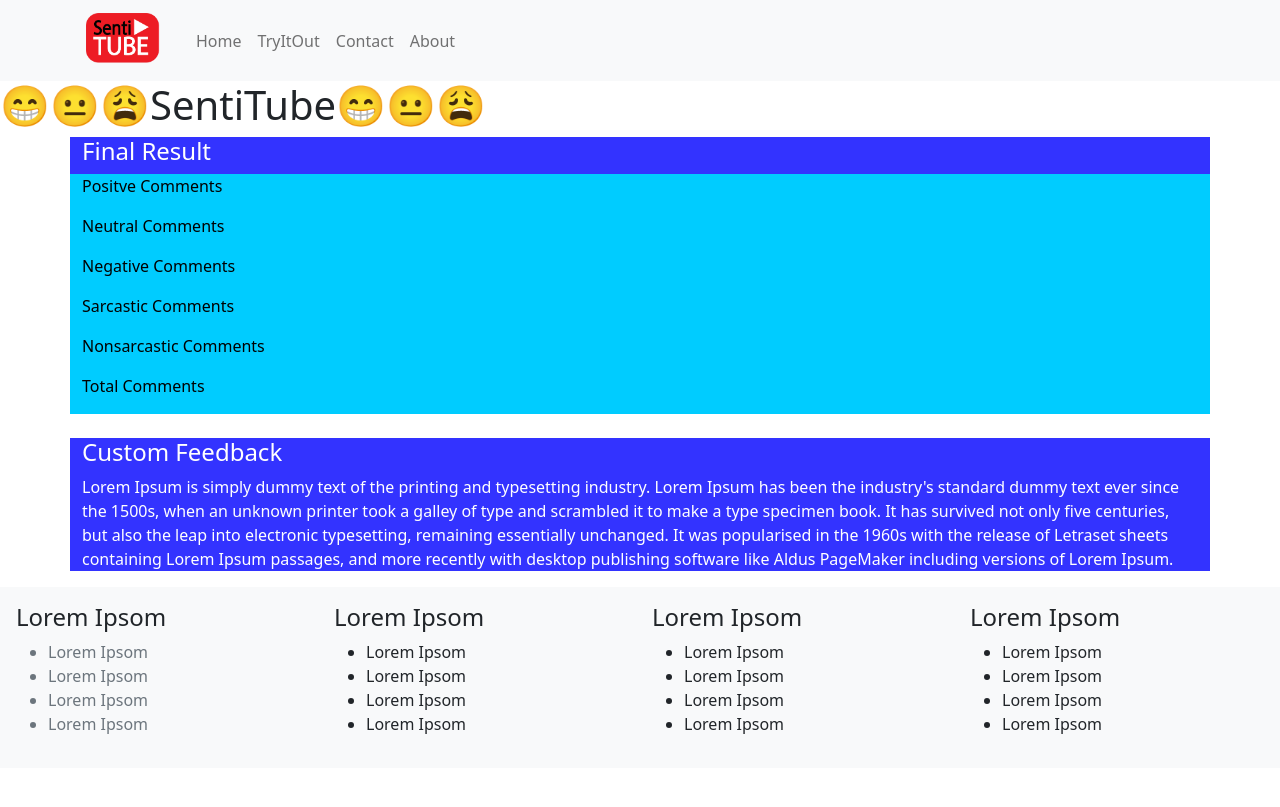
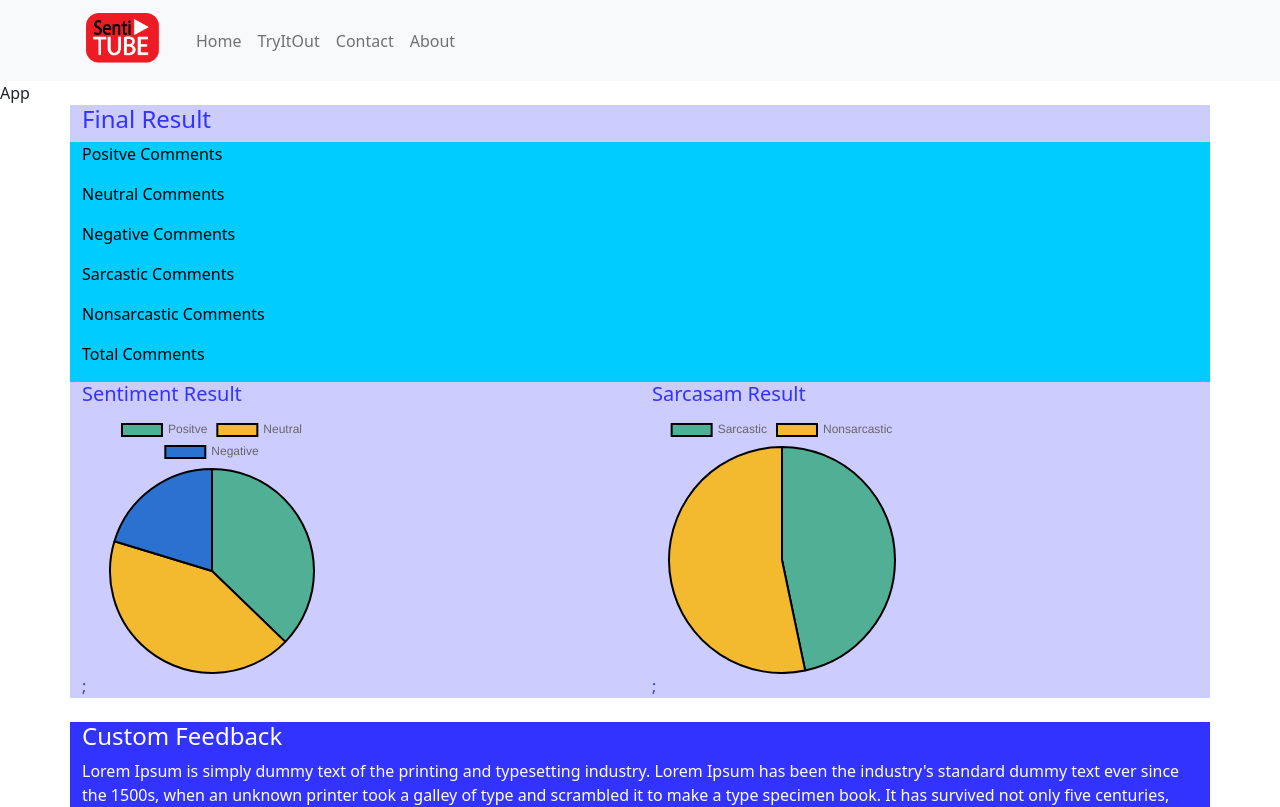
Before and after one commit to dsplayerX/project-sentitube-webapp, a React (Create React App) app: page /Results in a window 1280 px wide. Shown: the top 807 px of the page. Built offline with nearby package versions, Linux system fonts and the light colour scheme.

Commit message:
added Pie Charts in to Result.js Page

```diff
--- a/package.json
+++ b/package.json
@@ -16,6 +16,8 @@
     "bootstrap": "^5.2.3",
     "react": "^18.2.0",
     "react-bootstrap": "^2.7.2",
+    "chart.js": "^3.7.0",
+    "react-chartjs-2": "^4.0.1",
     "react-dom": "^18.2.0",
     "react-router": "^6.8.1",
     "react-router-dom": "^6.8.2",
--- /dev/null
+++ b/src/components/PieChart.js
@@ -0,0 +1,14 @@
+import React from 'react'
+import { Pie } from "react-chartjs-2"
+import { Chart as ChartJS } from "chart.js/auto";
+
+
+function PieChart({ chartData }) {
+  return (
+    <div>
+        <Pie data = {chartData} />;
+    </div>
+  )
+}
+
+export default PieChart
--- /dev/null
+++ b/src/pages/Data.js
@@ -0,0 +1,17 @@
+export const UserData = [
+    {
+      id: 1,
+      type:'Positve',
+      count: 78888,
+    },
+    {
+      id: 2,
+      type:'Neutral',
+      count: 90000,
+    },
+    {
+      id: 3,
+      type:'Negative',
+      count: 43000,
+    },
+  ];
--- /dev/null
+++ b/src/pages/Data2.js
@@ -0,0 +1,12 @@
+export const UserData2 = [
+    {
+      id: 1,
+      type:'Sarcastic',
+      count: 78888,
+    },
+    {
+      id: 2,
+      type:'Nonsarcastic',
+      count: 90000,
+    }
+  ];
--- a/src/pages/Results.js
+++ b/src/pages/Results.js
@@ -1,26 +1,60 @@
-import React from "react";
+import {useState} from "react";
 //import { useLocation } from 'react-router-dom';
 import 'bootstrap/dist/css/bootstrap.min.css'
 
 import {Container, Row, Col} from 'react-bootstrap'
 
+import PieChart from "../components/PieChart";
+import { UserData } from "./Data";
+import { UserData2 } from "./Data2";
 
 function Results() {
 
   //00const location = useLocation
   //const data = location.state;
 
+  const [userData, setUserData] = useState({
+    labels: UserData.map((data) => data.type),
+    datasets: [
+      {
+        label: "Users Gained",
+        data: UserData.map((data) => data.count),
+        backgroundColor: [
+          "#50AF95",
+          "#f3ba2f",
+          "#2a71d0",
+        ],
+        borderColor: "black",
+        borderWidth: 2,
+      },
+    ],
+  });
+
+  const [userData2, setUserData2] = useState({
+    labels: UserData2.map((data) => data.type),
+    datasets: [
+      {
+        label: "Users Gained",
+        data: UserData2.map((data) => data.count),
+        backgroundColor: [
+          "#50AF95",
+          "#f3ba2f",
+        ],
+        borderColor: "black",
+        borderWidth: 2,
+      },
+    ],
+  });
+
   return (
-    <div>
-      <h1>😁😐😩SentiTube😁😐😩</h1>
+    <div className="App">
+      App
       {/* <p>{data}</p> */}
-
-
 
       <Container
         style={{
-          backgroundColor: 'rgb(51,51,255)',
-          color:'white'
+          backgroundColor: 'rgb(204,204,255)',
+          color:'rgb(51,51,255)'
         }}
       >
         <h4>Final Result</h4>
@@ -40,9 +74,26 @@ function Results() {
 
           </Col>
         </Row>
+        <Row>
+
+          <Col>
+            <h5>Sentiment Result</h5>
+            <div style={{ width: 260 }}>
+              <PieChart chartData={userData} />
+            </div>
+          </Col>
+
+          <Col>
+            <h5>Sarcasam Result</h5>
+            <div style={{ width: 260 }}>
+              <PieChart chartData={userData2} />
+            </div>
+          </Col>
+
+        </Row>
 
       </Container>
-        <br></br>
+      <br></br>
       <Container
         style={{
           backgroundColor: 'rgb(51,51,255)',
@@ -63,7 +114,6 @@ function Results() {
         </p>
 
       </Container>
-
     </div>
   );
 }
```
Also changed, not shown: 1 other file (tests, documents, lock files or other folders).
